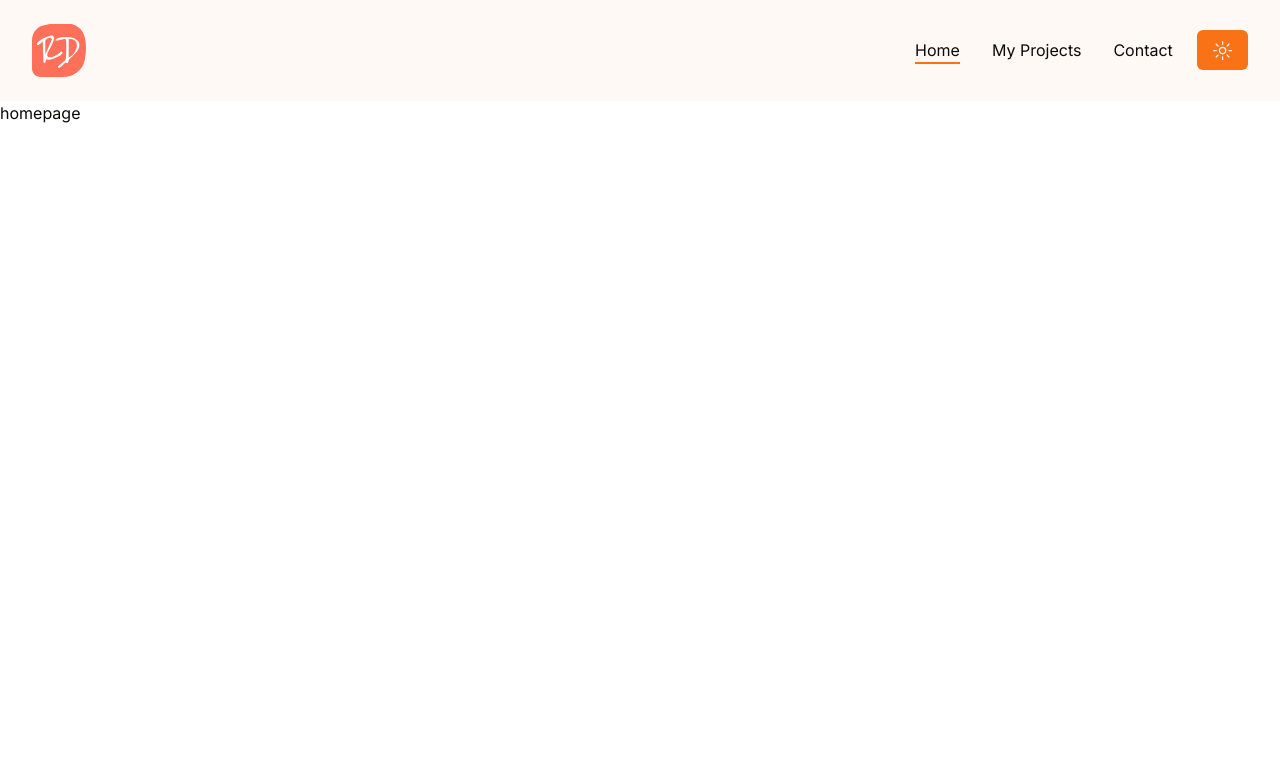
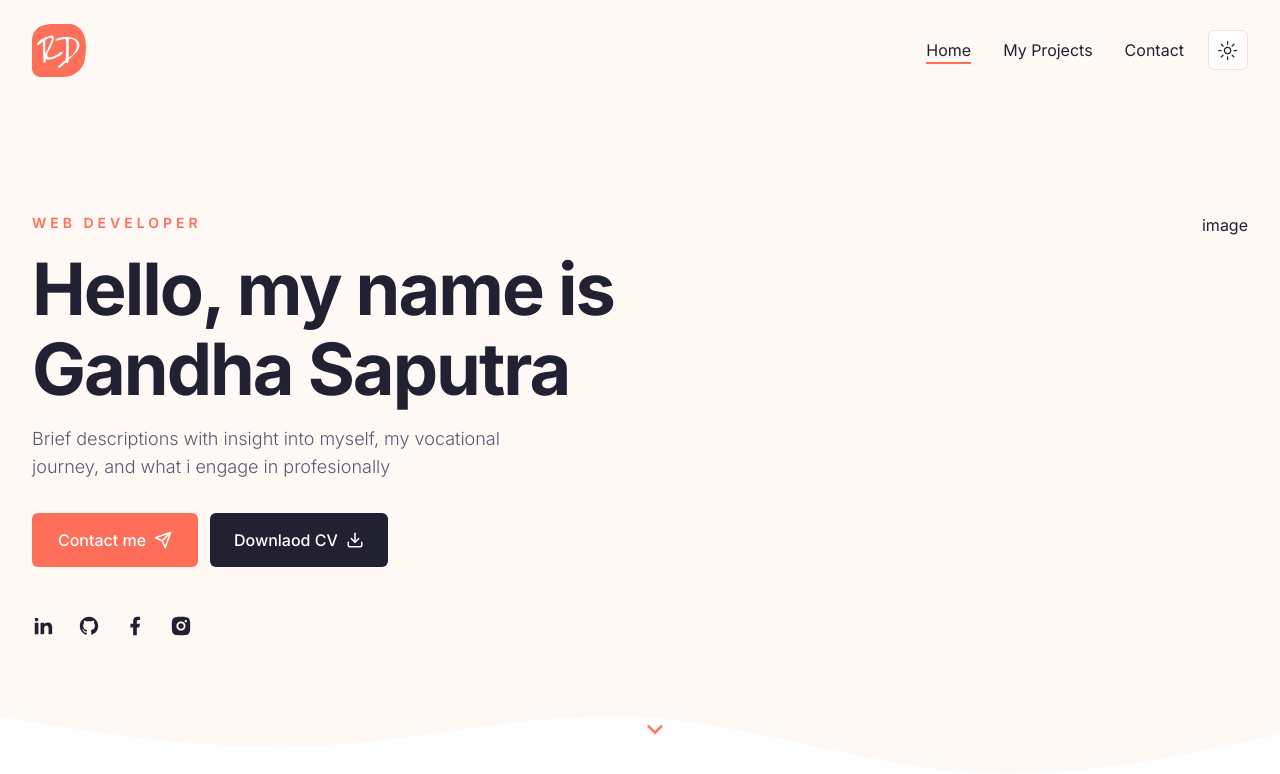
Before and after one commit to GandhaSaputra/gandha-personal-site, a Next.js app: page / in a window 1280 px wide. Shown: the top 774 px of the page. Built offline with nearby package versions, Linux system fonts and the light colour scheme.

Commit message:
add Hero - descriptions section

```diff
--- a/src/app/globals.css
+++ b/src/app/globals.css
@@ -6,47 +6,49 @@
     @layer base {
         :root {
             --background: 0 0% 100%;
-            --foreground: 20 14.3% 4.1%;
+            --foreground: 240 19% 16%;
             --card: 0 0% 100%;
-            --card-foreground: 20 14.3% 4.1%;
+            --card-foreground: 240 19% 16%;
             --popover: 0 0% 100%;
             --popover-foreground: 20 14.3% 4.1%;
-            --primary: 24.6 95% 53.1%;
-            --primary-foreground: 60 9.1% 97.8%;
-            --secondary: 60 4.8% 95.9%;
-            --secondary-foreground: 24 9.8% 10%;
+            --primary: 8 99% 67%;
+            --primary-foreground: 300 0% 100%;
+            --secondary: 240 19% 16%;
+            --secondary-foreground: 300 0% 100%;
+            --tertiary: 27 82% 98%;
             --muted: 60 4.8% 95.9%;
-            --muted-foreground: 25 5.3% 44.7%;
-            --accent: 60 4.8% 95.9%;
+            --muted-foreground: 237 13% 40%;
+            --accent: 237 9% 96%;
             --accent-foreground: 24 9.8% 10%;
             --destructive: 0 84.2% 60.2%;
             --destructive-foreground: 60 9.1% 97.8%;
-            --border: 20 5.9% 90%;
-            --input: 20 5.9% 90%;
-            --ring: 24.6 95% 53.1%;
+            --border: 8 82% 92%;
+            --input: 8 82% 92%;
+            --ring: 9 99% 67%;
             --radius: 0.5rem;
         }
 
         .dark {
-            --background: 20 14.3% 4.1%;
+            --background: 237 22% 20%;
             --foreground: 60 9.1% 97.8%;
-            --card: 20 14.3% 4.1%;
-            --card-foreground: 60 9.1% 97.8%;
+            --card: 240 19% 16%;
+            --card-foreground: 300 0% 100%;
             --popover: 20 14.3% 4.1%;
             --popover-foreground: 60 9.1% 97.8%;
-            --primary: 20.5 90.2% 48.2%;
-            --primary-foreground: 60 9.1% 97.8%;
-            --secondary: 12 6.5% 15.1%;
-            --secondary-foreground: 60 9.1% 97.8%;
+            --primary: 8 99% 67%;
+            --primary-foreground: 300 0% 100%;
+            --secondary: 240 19% 16%;
+            --secondary-foreground: 300 0% 100%;
+            --tertiary: 237 22% 20%;
             --muted: 12 6.5% 15.1%;
-            --muted-foreground: 24 5.4% 63.9%;
-            --accent: 12 6.5% 15.1%;
-            --accent-foreground: 60 9.1% 97.8%;
+            --muted-foreground: 237 13% 63%;
+            --accent: 240 19% 16%;
+            --accent-foreground: 300 0% 100%;
             --destructive: 0 72.2% 50.6%;
             --destructive-foreground: 60 9.1% 97.8%;
-            --border: 12 6.5% 15.1%;
-            --input: 12 6.5% 15.1%;
-            --ring: 20.5 90.2% 48.2%;
+            --border: 237 22% 23%;
+            --input: 237 22% 23%;
+            --ring: 8 99% 67%;
         }
     }
 }
@@ -59,3 +61,11 @@
         @apply bg-background text-foreground;
     }
 }
+
+.h1 {
+    @apply text-6xl xl:text-[72px] xl:leading-[80px] tracking-[-2px] font-bold;
+}
+
+.subtitle {
+    @apply text-muted-foreground text-lg mb-8 font-light;
+}
--- a/src/app/page.tsx
+++ b/src/app/page.tsx
@@ -1,5 +1,9 @@
-import Image from 'next/image';
+import Hero from '@/components/Hero';
 
 export default function Home() {
-    return <main>homepage</main>;
+    return (
+        <main>
+            <Hero />
+        </main>
+    );
 }
--- /dev/null
+++ b/src/components/Badge.tsx
@@ -0,0 +1,7 @@
+import React from 'react';
+
+const Badge = () => {
+    return <div>Badge</div>;
+};
+
+export default Badge;
--- /dev/null
+++ b/src/components/DevImg.tsx
@@ -0,0 +1,7 @@
+import React from 'react';
+
+const DevImg = () => {
+    return <div>DevImg</div>;
+};
+
+export default DevImg;
--- /dev/null
+++ b/src/components/Hero.tsx
@@ -0,0 +1,60 @@
+import Link from 'next/link';
+import { Button } from './ui/button';
+import { Download, Send } from 'lucide-react';
+
+import {
+    RiBriefcase4Fill,
+    RiTeamFill,
+    RiTodoFill,
+    RiArrowDownSLine,
+} from 'react-icons/ri';
+
+import DevImg from './DevImg';
+import Badge from './Badge';
+import Socials from './Socials';
+
+const Hero = () => {
+    return (
+        <section className='py-12 xl:py-24 h-[84vh] xl:pt-28 bg-hero bg-no-repeat bg-bottom bg-cover dark:bg-none'>
+            <div className='container mx-auto'>
+                <div className='flex justify-between gap-x-8'>
+                    <div className='flex max-w-[600px] flex-col justify-center mx-auto xl:mx-0 text-center xl:text-left'>
+                        <div className='text-sm uppercase font-semibold mb-4 text-primary tracking-[4px]'>
+                            Web Developer
+                        </div>
+                        <h1 className='h1 mb-4'>
+                            Hello, my name is Gandha Saputra
+                        </h1>
+                        <p className='subtitle max-w-[490px] mx-auto xl:mx-0'>
+                            Brief descriptions with insight into myself, my
+                            vocational journey, and what i engage in
+                            profesionally
+                        </p>
+                        <div className='flex flex-col gap-y-3 md:flex-row gap-x-3 mx-auto xl:mx-0 mb-12'>
+                            <Link href={'/contact'}>
+                                <Button className='gap-x-2'>
+                                    Contact me <Send size={18} />
+                                </Button>
+                            </Link>
+                            <Button variant={'secondary'} className='gap-x-2'>
+                                Downlaod CV <Download size={18} />
+                            </Button>
+                        </div>
+                        <Socials
+                            containerStyles={'flex gap-x-6 mx-auto xl:mx-0'}
+                            iconsStyles={
+                                'text-foreground text-[22px] hover:text-primary transition-all'
+                            }
+                        />
+                    </div>
+                    <div className='hidden xl:flex relative'>image</div>
+                </div>
+                <div className='hidden md:flex absolute left-2/4 bottom-44 xl:bottom-12 animate-bounce'>
+                    <RiArrowDownSLine className='text-3xl text-primary' />
+                </div>
+            </div>
+        </section>
+    );
+};
+
+export default Hero;
--- /dev/null
+++ b/src/components/Socials.tsx
@@ -0,0 +1,34 @@
+'use client';
+
+import React from 'react';
+import {
+    RiLinkedinFill,
+    RiGithubFill,
+    RiFacebookFill,
+    RiInstagramFill,
+} from 'react-icons/ri';
+
+import Link from 'next/link';
+
+const icons = [
+    { path: '/', name: <RiLinkedinFill /> },
+    { path: '/', name: <RiGithubFill /> },
+    { path: '/', name: <RiFacebookFill /> },
+    { path: '/', name: <RiInstagramFill /> },
+];
+
+const Socials = ({ containerStyles, iconsStyles }) => {
+    return (
+        <div className={`${containerStyles}`}>
+            {icons.map((item, index) => {
+                return (
+                    <Link href={item.path} key={index.toString()}>
+                        <div className={`${iconsStyles}`}>{item.name}</div>
+                    </Link>
+                );
+            })}
+        </div>
+    );
+};
+
+export default Socials;
--- a/src/components/ThemeToggler.tsx
+++ b/src/components/ThemeToggler.tsx
@@ -13,7 +13,7 @@
 
     return (
         <div>
-            <Button onClick={onChangeTheme}>
+            <Button variant='outline' size={'icon'} onClick={onChangeTheme}>
                 <SunIcon className='h-[1.2rem] w-[1.2rem] rotate-0 scale-100 transition-all dark:rotate-90 dark:scale-0' />
                 <MoonIcon className='absolute h-[1.2rem] w-[1.2rem] rotate-90 scale-0 transition-all dark:rotate-0 dark:scale-100' />
             </Button>
--- a/src/components/ui/button.tsx
+++ b/src/components/ui/button.tsx
@@ -1,56 +1,57 @@
-import * as React from "react"
-import { Slot } from "@radix-ui/react-slot"
-import { cva, type VariantProps } from "class-variance-authority"
+import * as React from 'react';
+import { Slot } from '@radix-ui/react-slot';
+import { cva, type VariantProps } from 'class-variance-authority';
 
-import { cn } from "@/lib/utils"
+import { cn } from '@/lib/utils';
 
 const buttonVariants = cva(
-  "inline-flex items-center justify-center whitespace-nowrap rounded-md text-sm font-medium ring-offset-background transition-colors focus-visible:outline-none focus-visible:ring-2 focus-visible:ring-ring focus-visible:ring-offset-2 disabled:pointer-events-none disabled:opacity-50",
+    'inline-flex items-center justify-center whitespace-nowrap rounded-md text-base font-medium ring-offset-background transition-colors focus-visible:outline-none focus-visible:ring-2 focus-visible:ring-ring focus-visible:ring-offset-2 disabled:pointer-events-none disabled:opacity-50',
     {
         variants: {
             variant: {
-        default: "bg-primary text-primary-foreground hover:bg-primary/90",
+                default:
+                    'bg-primary text-primary-foreground hover:bg-primary/90',
                 destructive:
-          "bg-destructive text-destructive-foreground hover:bg-destructive/90",
+                    'bg-destructive text-destructive-foreground hover:bg-destructive/90',
                 outline:
-          "border border-input bg-background hover:bg-accent hover:text-accent-foreground",
+                    'border border-input bg-background hover:bg-accent hover:text-accent-foreground',
                 secondary:
-          "bg-secondary text-secondary-foreground hover:bg-secondary/80",
-        ghost: "hover:bg-accent hover:text-accent-foreground",
-        link: "text-primary underline-offset-4 hover:underline",
+                    'bg-secondary text-secondary-foreground hover:bg-secondary/80',
+                ghost: 'hover:bg-accent hover:text-accent-foreground',
+                link: 'text-primary underline-offset-4 hover:underline',
             },
             size: {
-        default: "h-10 px-4 py-2",
-        sm: "h-9 rounded-md px-3",
-        lg: "h-11 rounded-md px-8",
-        icon: "h-10 w-10",
+                default: 'h-[54px] px-6 py-2 min-w-[166px]',
+                sm: 'h-9 rounded-md px-3',
+                lg: 'h-11 rounded-md px-8',
+                icon: 'h-10 w-10',
             },
         },
         defaultVariants: {
-      variant: "default",
-      size: "default",
+            variant: 'default',
+            size: 'default',
         },
     }
-)
+);
 
 export interface ButtonProps
     extends React.ButtonHTMLAttributes<HTMLButtonElement>,
         VariantProps<typeof buttonVariants> {
-  asChild?: boolean
+    asChild?: boolean;
 }
 
 const Button = React.forwardRef<HTMLButtonElement, ButtonProps>(
     ({ className, variant, size, asChild = false, ...props }, ref) => {
-    const Comp = asChild ? Slot : "button"
+        const Comp = asChild ? Slot : 'button';
         return (
             <Comp
                 className={cn(buttonVariants({ variant, size, className }))}
                 ref={ref}
                 {...props}
             />
-    )
+        );
     }
-)
-Button.displayName = "Button"
+);
+Button.displayName = 'Button';
 
-export { Button, buttonVariants }
+export { Button, buttonVariants };
--- a/tailwind.config.ts
+++ b/tailwind.config.ts
@@ -31,6 +31,9 @@
         secondary: {
           DEFAULT: "hsl(var(--secondary))",
           foreground: "hsl(var(--secondary-foreground))",
+        },
+        tertiary: {
+          DEFAULT: "hsl(var(--tertiary))",
         },
         destructive: {
           DEFAULT: "hsl(var(--destructive))",
@@ -72,6 +75,9 @@
         "accordion-down": "accordion-down 0.2s ease-out",
         "accordion-up": "accordion-up 0.2s ease-out",
       },
+      backgroundImage: {
+        hero:'url(/hero/hero-bg.png)'
+      }
     },
   },
   plugins: [require("tailwindcss-animate")],
```
Lines whose indentation alone changed are shown as unchanged.
